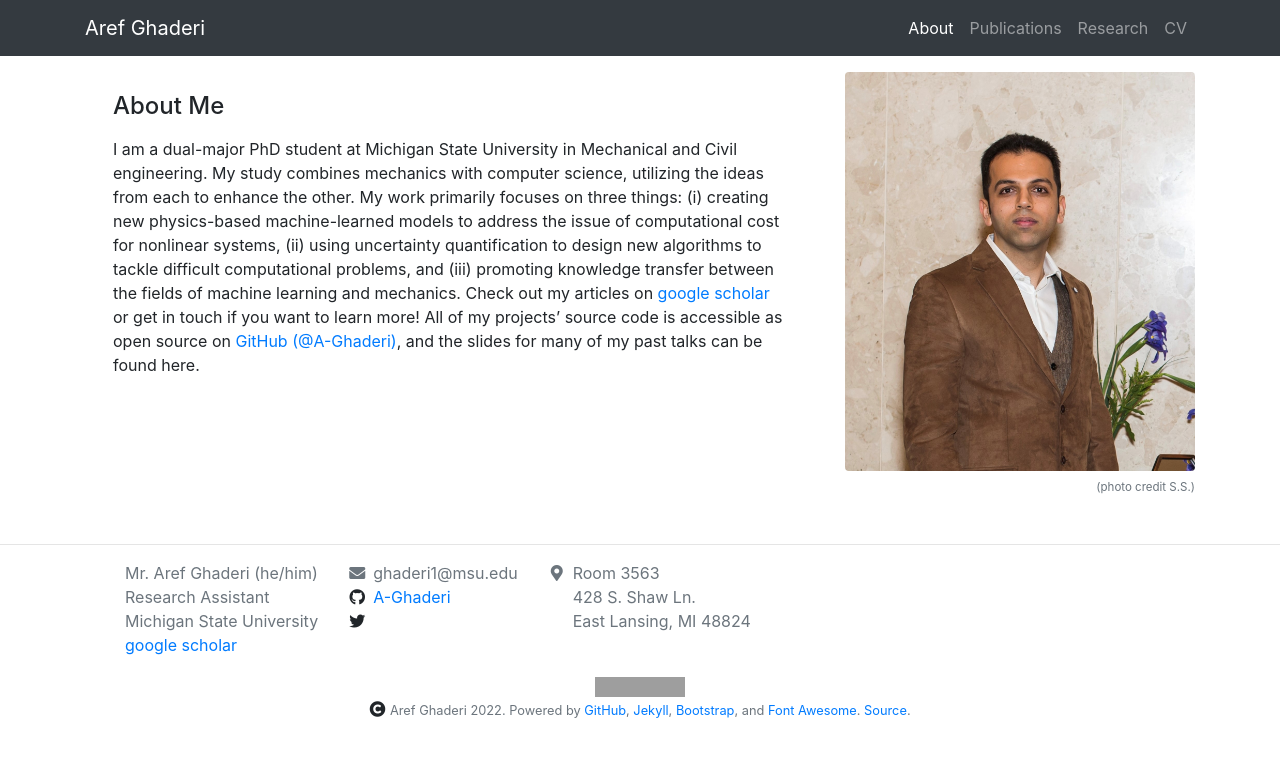
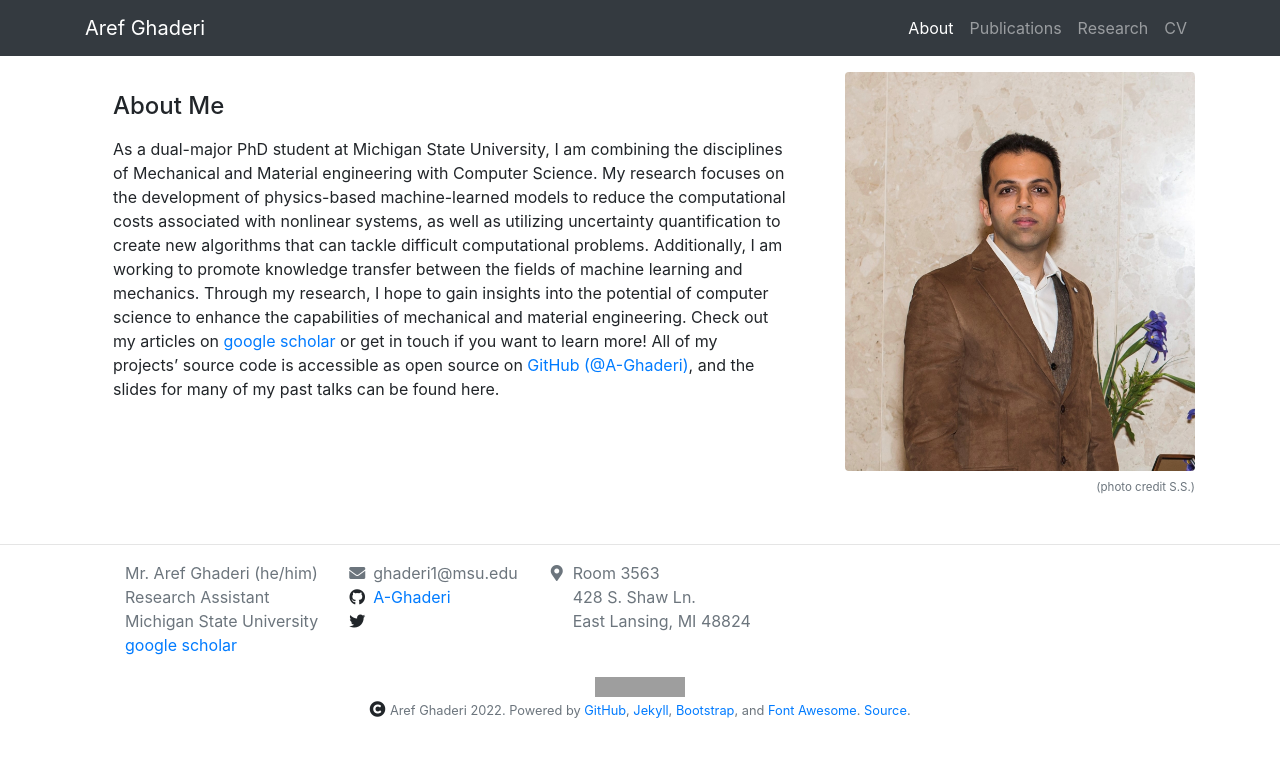
Before and after one commit to A-Ghaderi/Webpage, a Jekyll site: the page built from index.md, in a window 1280 px wide. Shown: the top 757 px of the page. Built offline with Jekyll 4.4.1, drawn with Linux system fonts in a browser that asks for light colours; nearby versions of some CDN libraries; grey boxes are pictures that could not be loaded.

Commit message:
Update index.md

```diff
--- a/index.md
+++ b/index.md
@@ -4,7 +4,7 @@ layout: about
 
 about_me: |
 
-  I am a dual-major PhD student at Michigan State University in Mechanical and Civil engineering. My study combines mechanics with computer science, utilizing the ideas from each to enhance the other. My work primarily focuses on three things: (i) creating new physics-based machine-learned models to address the issue of computational cost for nonlinear systems, (ii) using uncertainty quantification to design new algorithms to tackle difficult computational problems, and (iii) promoting knowledge transfer between the fields of machine learning and mechanics. Check out my articles on <a href="https://scholar.google.com/citations?user=NYZnS8MAAAAJ&hl=en">google scholar</a> or get in touch if you want to learn more! All of my projects' source code is accessible as open source on [GitHub (@A-Ghaderi)](https://github.com/A-Ghaderi), and the slides for many of my past talks can be found here.
+  As a dual-major PhD student at Michigan State University, I am combining the disciplines of Mechanical and Material engineering with Computer Science. My research focuses on the development of physics-based machine-learned models to reduce the computational costs associated with nonlinear systems, as well as utilizing uncertainty quantification to create new algorithms that can tackle difficult computational problems. Additionally, I am working to promote knowledge transfer between the fields of machine learning and mechanics. Through my research, I hope to gain insights into the potential of computer science to enhance the capabilities of mechanical and material engineering. Check out my articles on <a href="https://scholar.google.com/citations?user=NYZnS8MAAAAJ&hl=en">google scholar</a> or get in touch if you want to learn more! All of my projects' source code is accessible as open source on [GitHub (@A-Ghaderi)](https://github.com/A-Ghaderi), and the slides for many of my past talks can be found here.
 
 about_me_img: "/imgs/me/AG1.JPG"
 about_me_img_caption: |
```
